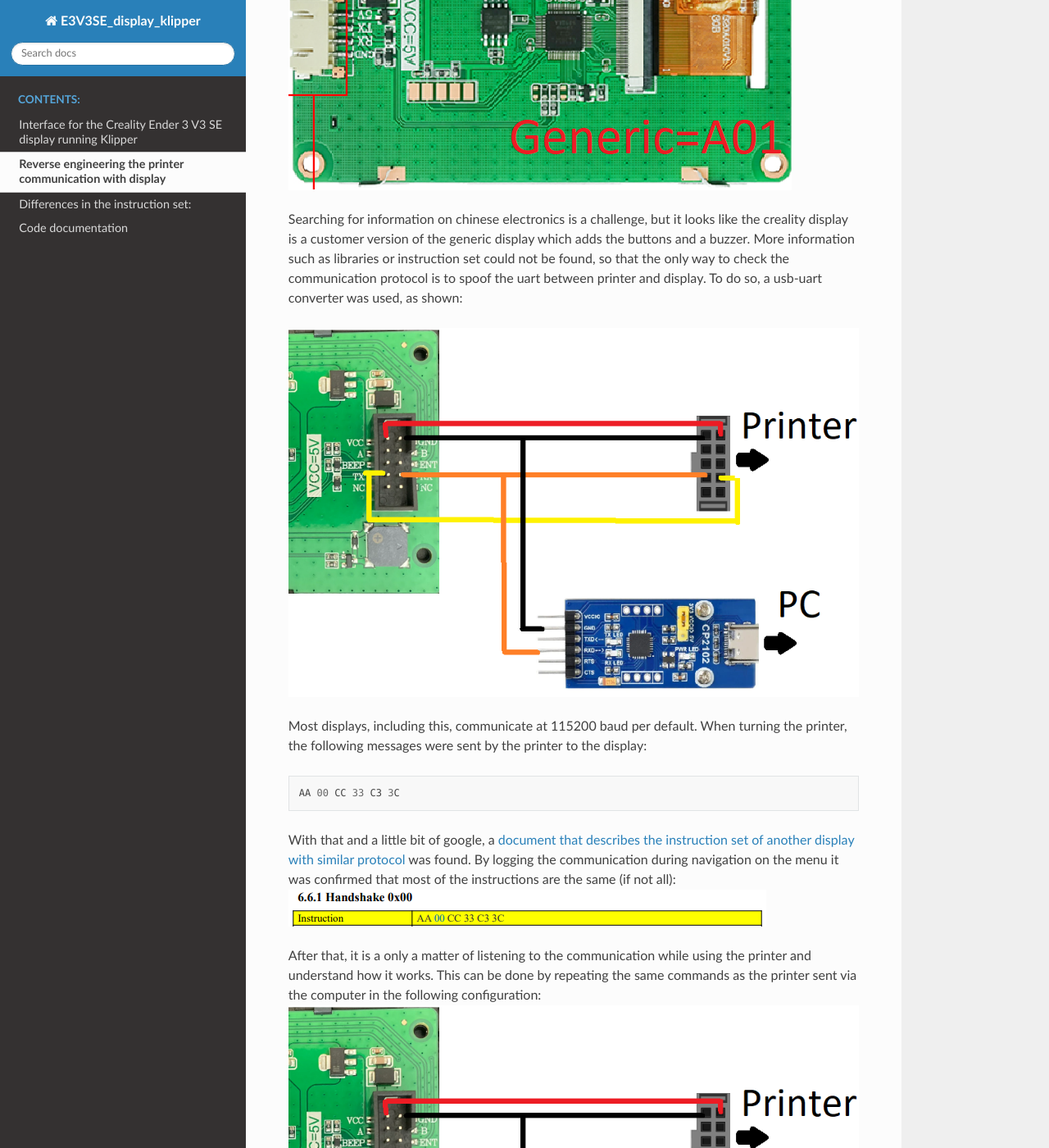
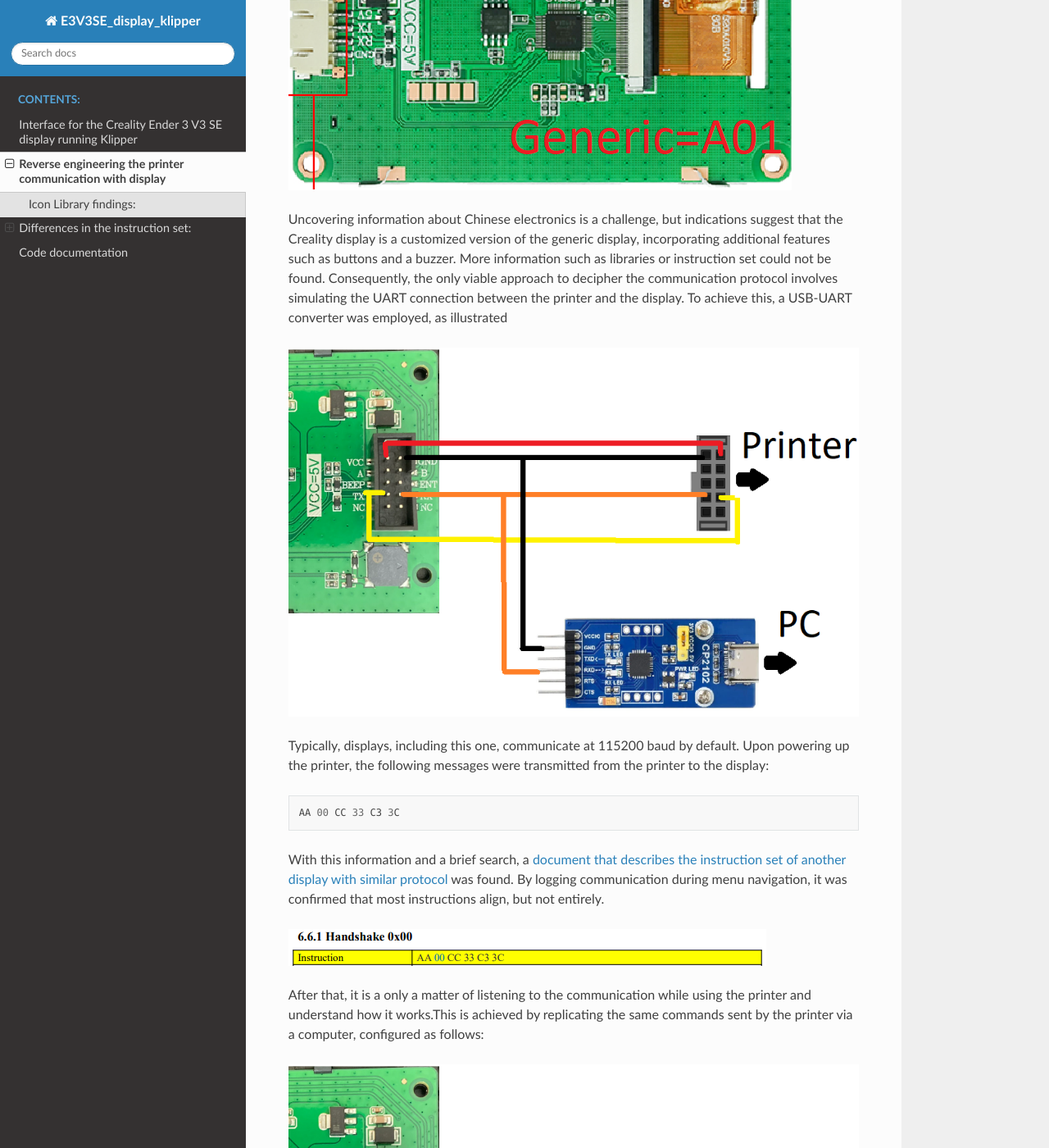
Before and after one commit to jpcurti/E3V3SE_display_klipper, a Sphinx documentation site: the page built from docs/tjc3224_reverse_engineering.md, in a window 1280 px wide and 1400 px high, scrolled down 781 px. Shown: the whole window at 82% size. Built offline with Sphinx 7.4.7 and the Read the Docs theme 2.0.0, drawn with Linux system fonts in a browser that asks for light colours; some of the changed text lies outside the part shown.

````diff
--- a/docs/tjc3224_reverse_engineering.md
+++ b/docs/tjc3224_reverse_engineering.md
@@ -1,28 +1,31 @@
 # Reverse engineering the printer communication with display
 
-The Creality Ender 3 V3 SE printer uses a display from TJC ([Taojin Chi](https://www.tjc1688.com/)) with model nr. **TJC3224T132_011N_P04**. This was confirmed by searching the manufacturer website for similar products, like the [TJC3224T132_011N_A01](https://www.tjc1688.com/contents/7/136.html):
+The Creality Ender 3 V3 SE printer employs a display from TJC ([Taojin Chi](https://www.tjc1688.com/)) with the model number **TJC3224T132_011N_P04**. This was verified through examination of the manufacturer's website, particularly comparing it with a similar product, the [TJC3224T132_011N_A01](https://www.tjc1688.com/contents/7/136.html):
 
 ![Model comparison between printer and generic display on tjc website](img/TJC3224T132_011N_comparison.png)
 
-Searching for information on chinese electronics is a challenge, but it looks like the creality display is a customer version of the generic display which adds the buttons and a buzzer. More information such as libraries or instruction set could not be found, so that the only way to check the communication protocol is to spoof the uart between printer and display. To do so, a usb-uart converter was used, as shown:
+Uncovering information about Chinese electronics is a challenge, but indications suggest that the Creality display is a customized version of the generic display, incorporating additional features such as buttons and a buzzer. More information such as libraries or instruction set could not be found. Consequently, the only viable approach to decipher the communication protocol involves simulating the UART connection between the printer and the display. To achieve this, a USB-UART converter was employed, as illustrated
 
 ![Using a usb to serial converter as listener](img/serial_spoofing_config.png)
 
 
-Most displays, including this, communicate at 115200 baud per default. When turning the printer, the following messages were sent by the printer to the display:
+Typically, displays, including this one, communicate at 115200 baud by default. Upon powering up the printer, the following messages were transmitted from the printer to the display:
 
 ```
 AA 00 CC 33 C3 3C
 ```
 
-With that and a little bit of google, a [document that describes the instruction set of another display with similar protocol](https://www.dwin-global.com/uploads/T5L_TA-Instruction-Set-Development-Guide.pdf) was found. By logging the communication during navigation on the menu it was confirmed that most of the instructions are the same (if not all):
+With this information and a brief search, a [document that describes the instruction set of another display with similar protocol](https://www.dwin-global.com/uploads/T5L_TA-Instruction-Set-Development-Guide.pdf) was found. By logging communication during menu navigation, it was confirmed that most instructions align, but not entirely.
+
 ![Handshake instruction on T5L set](img/handshake_instruction_tl5.png)
 
-After that, it is a only a matter of listening to the communication while using the printer and understand how it works. This can be done by repeating the same commands as the printer sent via the computer in the following configuration:
+After that, it is a only a matter of listening to the communication while using the printer and understand how it works.This is achieved by replicating the same commands sent by the printer via a computer, configured as follows:
+
 ![Using a usb to serial converter as talker](img/replay_message_configuration.png)
+
 Note that the screen is still being powered by the printer. You can replace this by another 5V source, but (usually) not directly from the USB Serial converter, as it can't provide enough current to the display.
 
- For example, the messages that the printer sends to the display when booting is:
+For example, the messages that the printer sends to the display when booting are:
 
 ```py
 # Turning printer On
@@ -65,7 +68,9 @@ AA 97 00 7F 00 F7 06 00 00 0E CC 33 C3 3C
 ```
 
 
-Icon Library findings:
+## Icon Library findings:
+
+Within the tools directory, a Python script has been made to iterate through all potential icons. This script serves the purpose of mapping each icon to its corresponding library and icon IDs, facilitating the identification of respective addresses. The script's functionality automates the process of associating icons with their specific library and ID combination, so that the respective addresses were found:
 
 Library goes from 0 to 65 ( 6 bits)
 
@@ -84,7 +89,6 @@ Library goes from 0 to 65 ( 6 bits)
 | Japanese  |  23 |
 | Korean  |  25 |
 | Gifs  |  27 |
-
 
 
 # Differences in the instruction set:
@@ -107,13 +111,10 @@ AA: header
 00F0: Y1 (240)
 
 ```
+Confirmation can be achieved by altering X0, Y0, X1, and Y1 and observing the screen. The same applies to other unknown parameters. Changing 0x82 to 0x81 does not move the screen, but changing it to 0x83 makes it move down.
 
-We can confirm it by changing x0,y0,x1,y1 and checking the screen. The same for the other unknown parameters.
-Changing 0x82 for 0x81 doesnt move the screen, but to 0x83 makes it move down! Is this a custom command?
 
-raspberry pi pinout:
-![RPI pinout](img/rpi_pinout.png)
-
+## Other important information
 
 DISPLAY UART IS LOCATED ON PIN PA3,2 (USART 2)
 SERIAL_BRIDGE_CONFIG_USART2_PA3,PA2
````
Also changed, not shown: docs/README.md (+18 -1 lines), docs/img/TJC3224T132_011N.png (added), docs/img/wiring.png (added).
